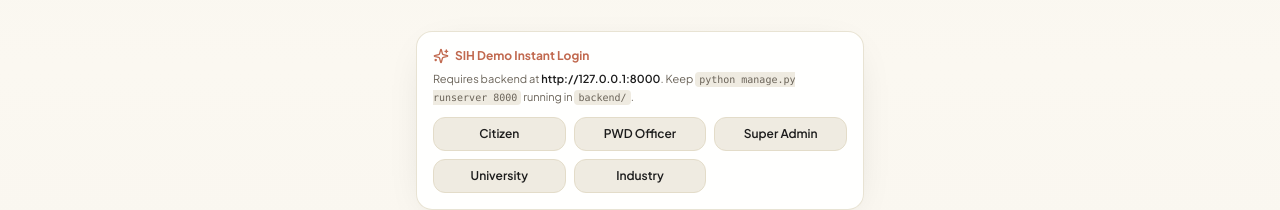
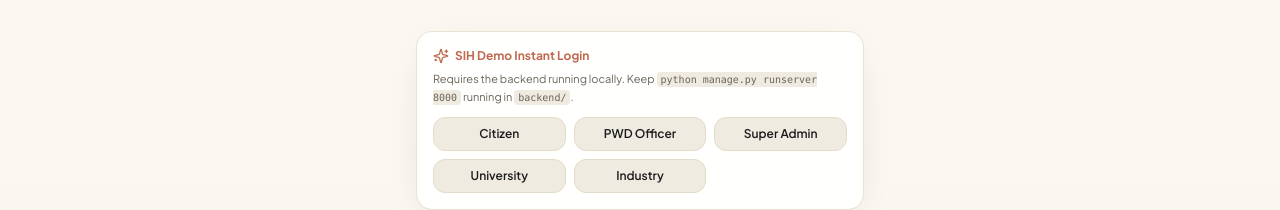
Before and after one commit to YashasP19/sih-2026, a React (Vite) app in the folder frontend/: page /login in a window 1280 px wide. Shown: the part 254-464 px from the top of the page. Built offline with nearby package versions, Linux system fonts and the light colour scheme; no server answers; the HTML template or start-up script is replaced by a standard one.

Commit message:
Hide local dev instructions from production builds; drop orphan root lockfile

```diff
--- a/frontend/src/pages/Login.jsx
+++ b/frontend/src/pages/Login.jsx
@@ -81,9 +81,15 @@ export default function Login() {
             <span>SIH Demo Instant Login</span>
           </div>
           <p className="text-[11px] text-civic-mute mb-2.5 leading-relaxed">
-            Requires backend at <span className="font-semibold text-civic-ink">http://127.0.0.1:8000</span>. Keep{' '}
-            <code className="font-mono text-[10px] bg-civic-sand px-1 py-0.5 rounded">python manage.py runserver 8000</code> running in{' '}
-            <code className="font-mono text-[10px] bg-civic-sand px-1 py-0.5 rounded">backend/</code>.
+            {import.meta.env.DEV ? (
+              <>
+                Requires the backend running locally. Keep{' '}
+                <code className="font-mono text-[10px] bg-civic-sand px-1 py-0.5 rounded">python manage.py runserver 8000</code> running in{' '}
+                <code className="font-mono text-[10px] bg-civic-sand px-1 py-0.5 rounded">backend/</code>.
+              </>
+            ) : (
+              'One click signs you in as that role and drops you straight into its workspace.'
+            )}
           </p>
           <div className="grid grid-cols-3 gap-2 text-xs">
             {DEMO_ACCOUNTS.map((account, index) => (
--- a/frontend/src/utils/helpers.js
+++ b/frontend/src/utils/helpers.js
@@ -45,7 +45,9 @@ export function truncate(text, max = 100) {
  */
 export function parseApiError(error, fallback = 'Something went wrong. Please try again.') {
   if (!error?.response) {
-    return 'Cannot reach the API server. Start the backend with: python manage.py runserver 8000';
+    return import.meta.env.DEV
+      ? 'Cannot reach the API server. Start the backend with: python manage.py runserver 8000'
+      : 'Could not reach the server. It may be waking up from idle — please retry in a few seconds.';
   }
 
   const data = error.response.data;
```
Also changed, not shown: 1 other file (tests, documents, lock files or other folders).
